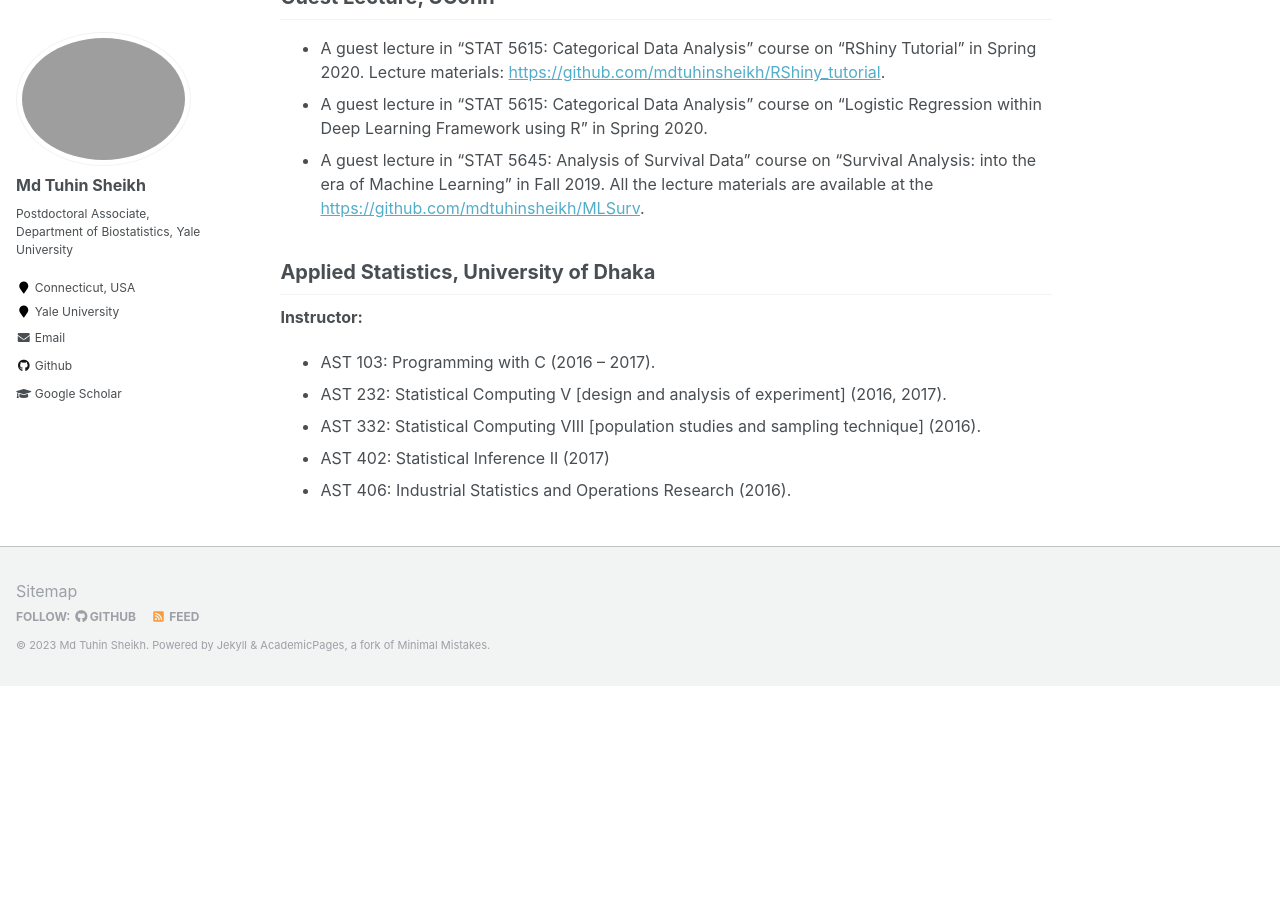
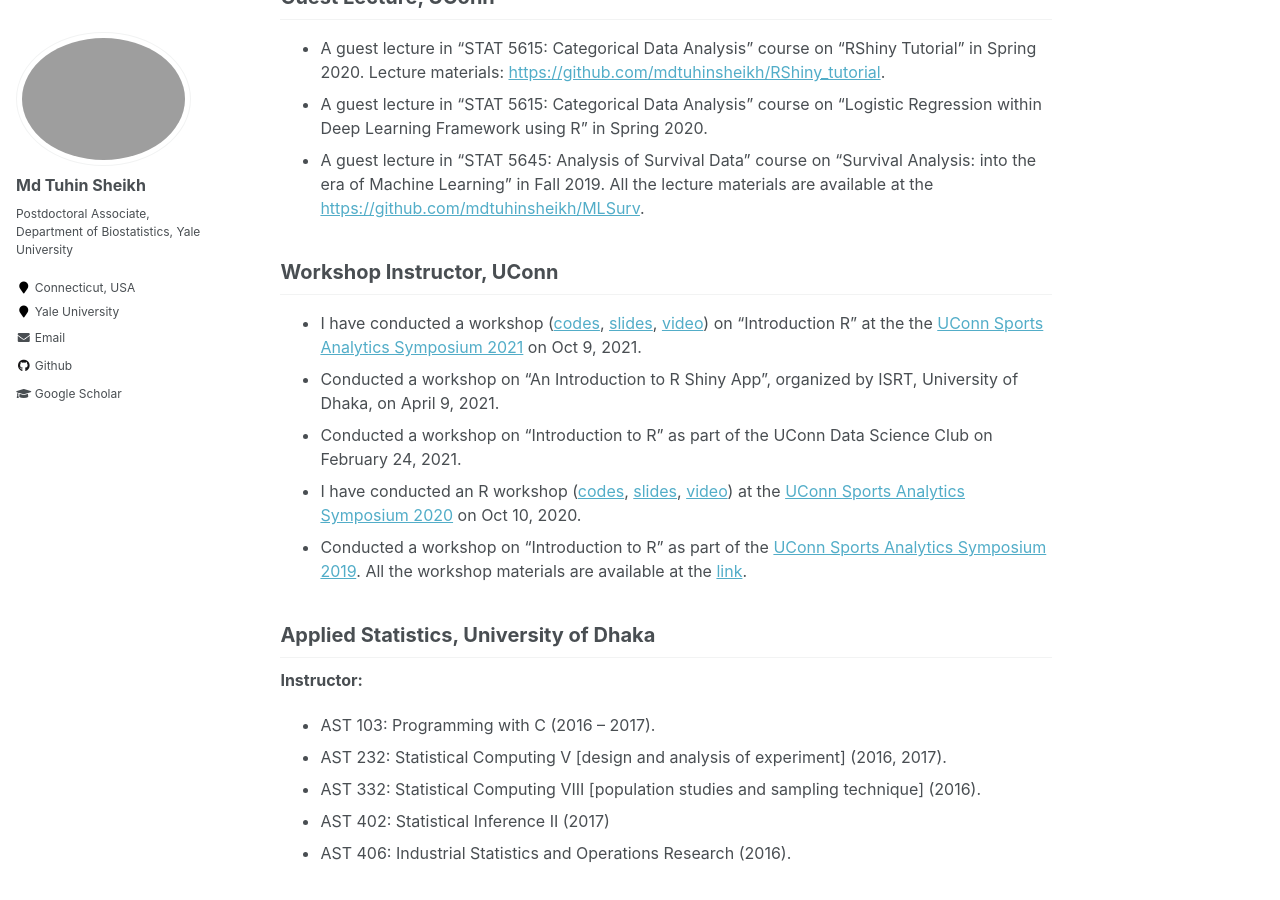
Before and after one commit to mdtuhinsheikh/mdtuhinsheikh.github.io, a Jekyll site: the page built from _pages/teaching.md, in a window 1280 px wide and 900 px high, scrolled down 564 px. Built offline with Jekyll 4.4.1, drawn with Linux system fonts in a browser that asks for light colours; before the commit the page ends 1250 px from its top, so only the background shows below that.

Commit message:
Update teaching.md

```diff
--- a/_pages/teaching.md
+++ b/_pages/teaching.md
@@ -25,6 +25,13 @@ Lecture materials: [https://github.com/mdtuhinsheikh/RShiny_tutorial](https://gi
 All the lecture materials are available at the
 [https://github.com/mdtuhinsheikh/MLSurv](https://github.com/mdtuhinsheikh/MLSurv).
 
+## Workshop Instructor, UConn
+* I have conducted a workshop ([codes](https://github.com/mdtuhinsheikh/introRucsas2021), [slides](https://mdtuhinsheikh.github.io/introRucsas2021/#1), [video](https://uconn-cmr.webex.com/recordingservice/sites/uconn-cmr/recording/53790c850b50103a9f7f0050568f9b64/playback)) on "Introduction R" at the the [UConn Sports Analytics Symposium 2021](https://statds.org/events/ucsas2021/workshops.html) on Oct 9, 2021.
+* Conducted a workshop on "An Introduction to R Shiny App", organized by ISRT, University of Dhaka, on April 9, 2021.
+* Conducted a workshop on "Introduction to R" as part of the UConn Data Science Club on February 24, 2021.
+* I have conducted an R workshop ([codes](https://github.com/mdtuhinsheikh/introR_ucsas2021), [slides](https://mdtuhinsheikh.github.io/introR_ucsas2020/#1), [video](https://uconn-cmr.webex.com/recordingservice/sites/uconn-cmr/recording/3e88f57314344e8db379fb744ab42cb1/playback)) at the [UConn Sports Analytics Symposium 2020](https://statds.org/events/ucsas2020/workshops.html) on Oct 10, 2020.
+* Conducted a workshop on "Introduction to R" as part of the [UConn Sports Analytics Symposium 2019](https://statds.org/events/ucsas2019/). All the workshop materials are available at the [link](https://github.com/mdtuhinsheikh/introR_ucsas2019).
+
 ## Applied Statistics, University of Dhaka
 **Instructor:**
 * AST 103: Programming with C (2016 -- 2017).
```
